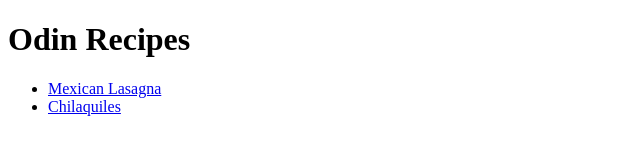
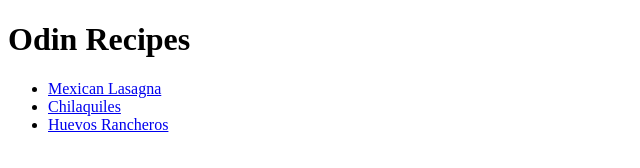
Before and after one commit to sinavida/odin-recipes, a plain HTML site: page index.html in a window 1280 px wide. Shown: the whole page, without its empty margins (0-640 px from the left). Drawn offline with Linux system fonts and the light colour scheme.

Commit message:
Add huevos rancheros to index.html
Added link for huevos rancheros.html to the homepage of the odin project recipe site.

```diff
--- a/index.html
+++ b/index.html
@@ -10,5 +10,6 @@
             <ul>
             <li><a href="recipes/lasagna.html" target="_blank" rel="noopener noreferrer">Mexican Lasagna</a></li>
             <li><a href="recipes/chilaquiles.html" target="_blank" rel="noopener noreferrer">Chilaquiles</a></li>
+            <li><a href="recipes/huevos-rancheros.html" target="_blank" rel="noopener noreferrer">Huevos Rancheros</a></li>
         </body>
     </html>
```
